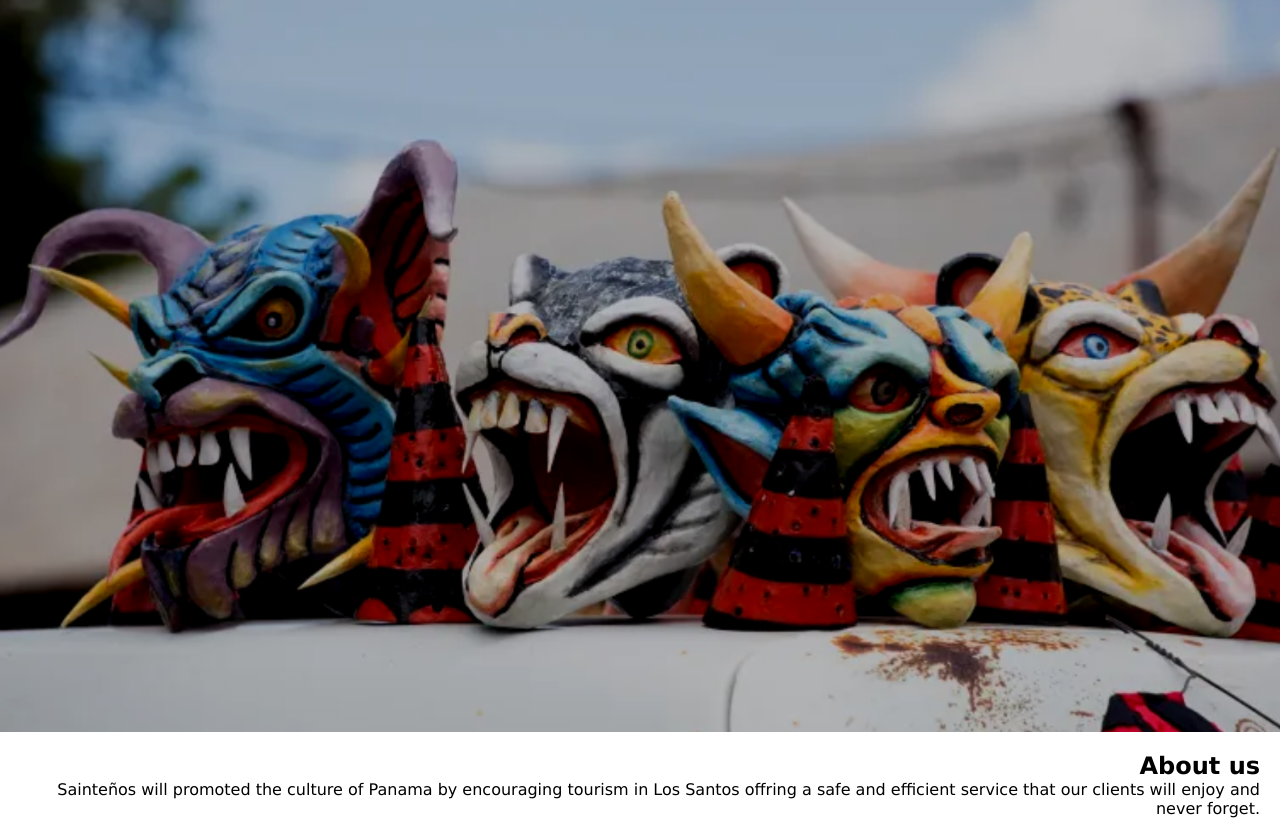
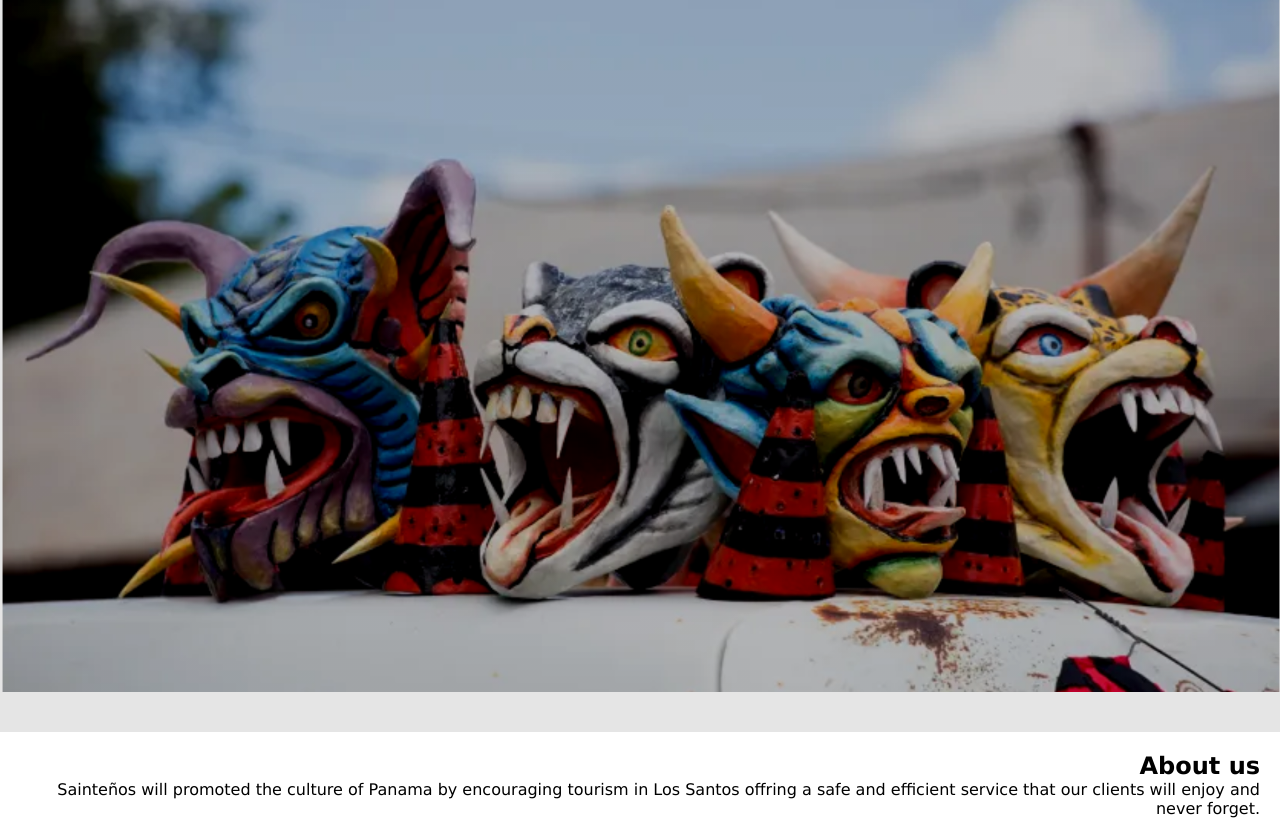
Before and after one commit to saintenos/saintenos.github.io, a plain HTML site: page index.html in a window 1280 px wide. Shown: the part 68-906 px from the top of the page. Drawn offline with Linux system fonts and the light colour scheme.

Commit message:
Update style.css

```diff
--- a/css/style.css
+++ b/css/style.css
@@ -17,7 +17,7 @@
     min-height: 100vh;
     background: linear-gradient(to left, rgba(0,0,0,0.1), rgba(0,0,0,0.1)),
     url(/img/home.png) no-repeat;
-    background-size: cover;
+    background-size: 100%;
     background-position: center;
     display: flex;
     justify-content: center;
```
